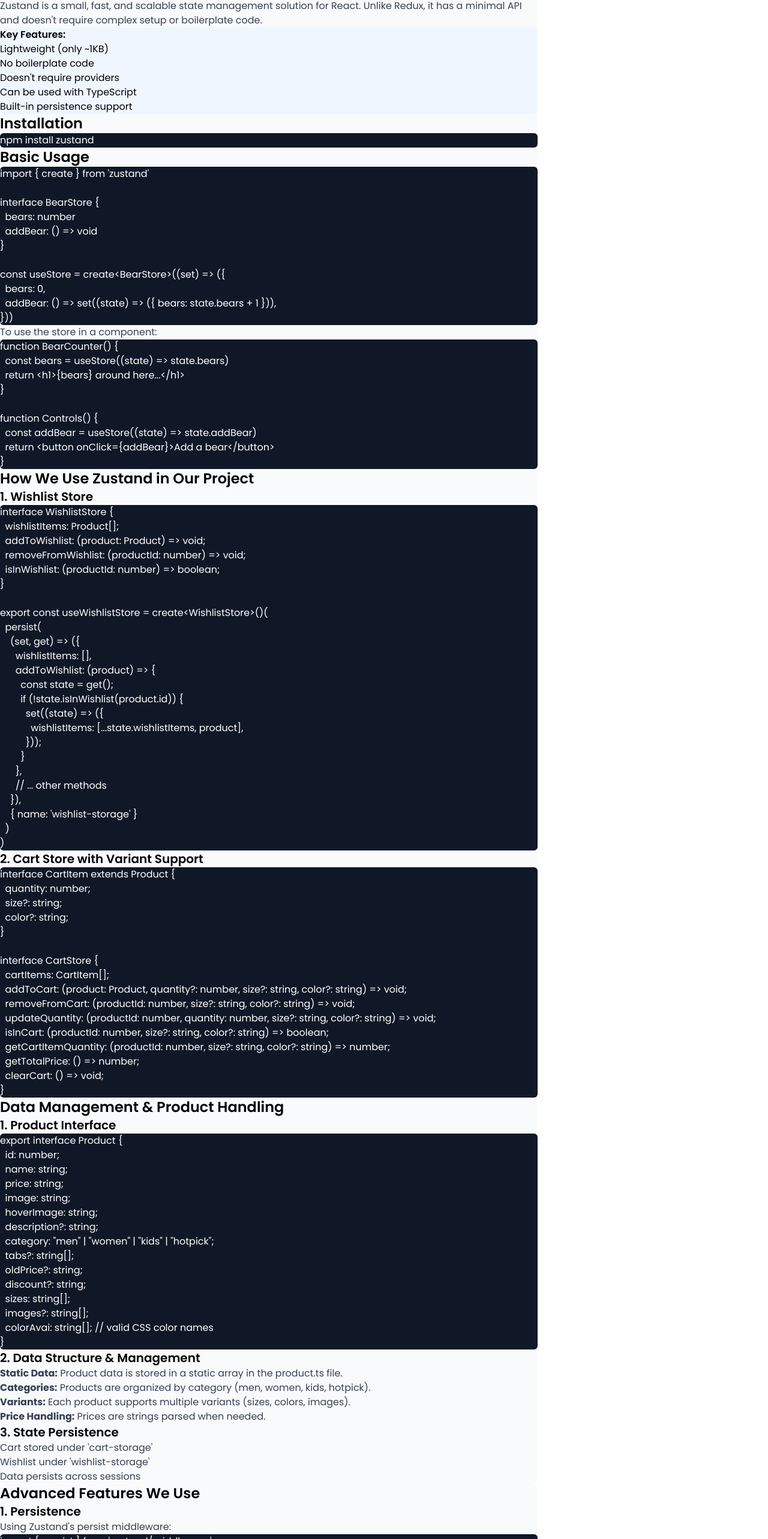
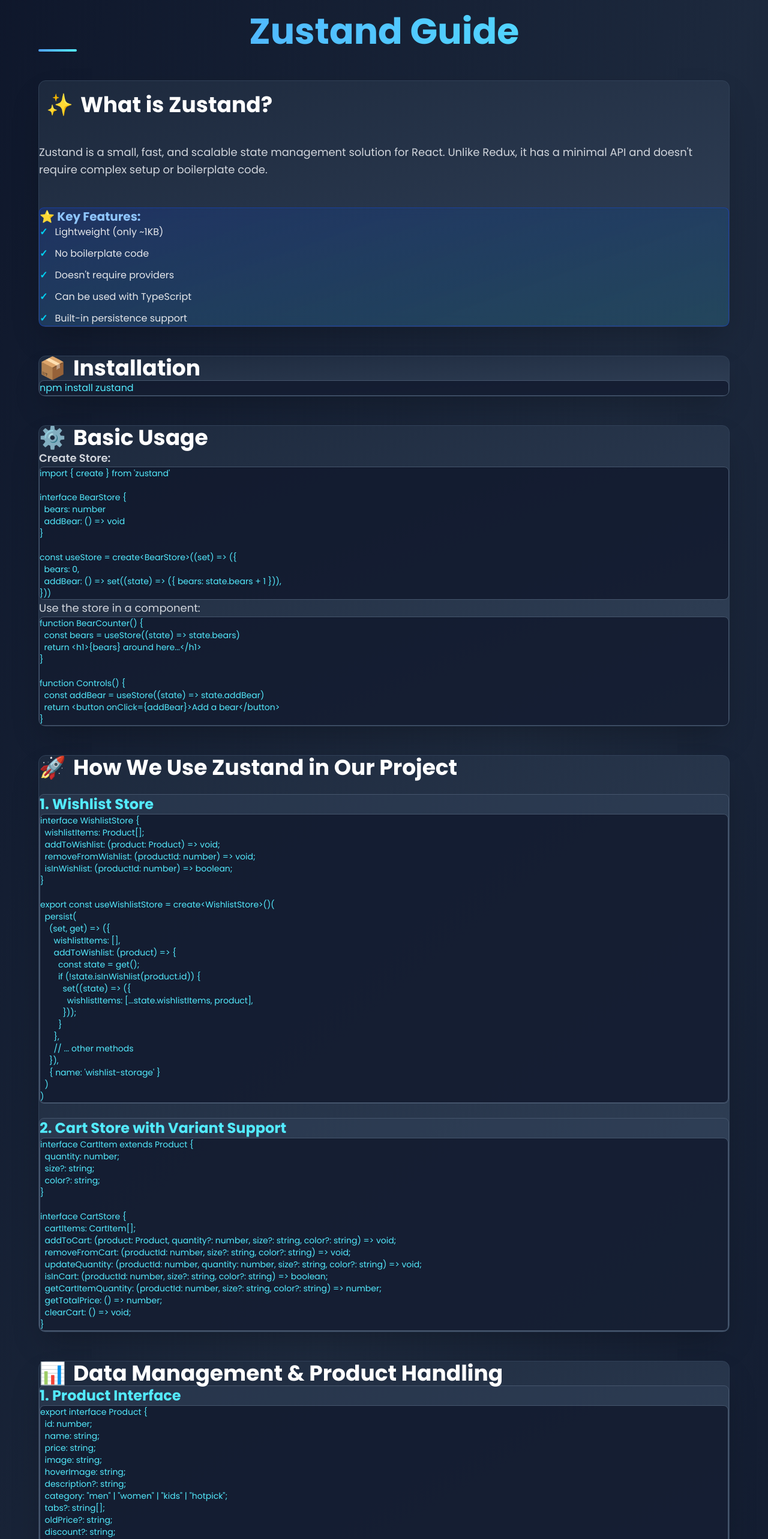
Before and after one commit to bhuvan-365/portfolio, a React (Vite) app: page /doc in a window 1280 px wide. Shown: the part 74-2640 px from the top of the page at 60% size. Built offline with nearby package versions, Linux system fonts and the light colour scheme.

Commit message:
update doc

```diff
--- a/src/pages/zustand.jsx
+++ b/src/pages/zustand.jsx
@@ -2,42 +2,84 @@
 
 const TestPage = () => {
     return (
-        <div className="min-h-screen bg-white p-8">
-            <div className="max-w-4xl mx-auto">
-                <h1 className="text-4xl font-bold mb-8">Zustand Guide</h1>
-
+        <div className="min-h-screen bg-gradient-to-br from-slate-900 via-slate-800 to-slate-900">
+            <div className="max-w-6xl !mx-auto px-6 sm:px-8 lg:px-12 py-16 sm:py-20">
+                {/* Header */}
+                <br/>
+<br/>
+<br/>
+<br/>
+                <div className="mb-16 sm:mb-20 text-center">
+                    <h1 className="text-5xl sm:text-6xl font-bold mb-4 bg-gradient-to-r from-blue-400 to-cyan-300 bg-clip-text text-transparent">
+                        Zustand Guide
+                    </h1>
+                    <div className="h-1 w-16 bg-gradient-to-r from-blue-400 to-cyan-300 mx-auto rounded-full"></div>
+                </div>
+<br/>
+<br/>
                 {/* Introduction Section */}
-                <section className="mb-12 bg-gray-50 p-6 rounded-lg">
-                    <h2 className="text-2xl font-semibold mb-4">What is Zustand?</h2>
-                    <p className="text-gray-700 mb-4">
+                <section className="mb-16 sm:mb-20 bg-gradient-to-br from-slate-800 to-slate-700 p-8 sm:p-10 rounded-xl border border-slate-700 shadow-2xl hover:border-slate-600 transition-all">
+                    <h2 className="text-3xl sm:text-4xl font-bold mb-6 text-white flex items-center gap-3">
+                        <br/>
+<br/>
+                        <span className="text-blue-400">✨</span> What is Zustand?
+                    </h2>
+                    <br/>
+                    <p className="text-gray-300 mb-6 text-lg leading-relaxed">
                         Zustand is a small, fast, and scalable state management solution for
                         React. Unlike Redux, it has a minimal API and doesn&apos;t require
                         complex setup or boilerplate code.
                     </p>
-                    <div className="bg-blue-50 p-4 rounded-md">
-                        <h3 className="font-semibold mb-2">Key Features:</h3>
-                        <ul className="list-disc pl-6 space-y-2">
-                            <li>Lightweight (only ~1KB)</li>
-                            <li>No boilerplate code</li>
-                            <li>Doesn&apos;t require providers</li>
-                            <li>Can be used with TypeScript</li>
-                            <li>Built-in persistence support</li>
+                    <br/>
+                    <br/>
+                    <div className="bg-gradient-to-br from-blue-900/40 to-cyan-900/40 p-6 sm:p-8 rounded-lg border border-blue-700/50 backdrop-blur-sm">
+                        <h3 className="font-bold text-xl mb-4 text-blue-300">⭐ Key Features:</h3>
+                        <ul className="grid gap-3 text-gray-200">
+                            <li className="flex items-start gap-3">
+                                <span className="text-cyan-400 font-bold mt-0.5">✓</span>
+                                <span>Lightweight (only ~1KB)</span>
+                            </li>
+                            <li className="flex items-start gap-3">
+                                <span className="text-cyan-400 font-bold mt-0.5">✓</span>
+                                <span>No boilerplate code</span>
+                            </li>
+                            <li className="flex items-start gap-3">
+                                <span className="text-cyan-400 font-bold mt-0.5">✓</span>
+                                <span>Doesn&apos;t require providers</span>
+                            </li>
+                            <li className="flex items-start gap-3">
+                                <span className="text-cyan-400 font-bold mt-0.5">✓</span>
+                                <span>Can be used with TypeScript</span>
+                            </li>
+                            <li className="flex items-start gap-3">
+                                <span className="text-cyan-400 font-bold mt-0.5">✓</span>
+                                <span>Built-in persistence support</span>
+                            </li>
                         </ul>
                     </div>
                 </section>
-
+<br/>
+<br/>
                 {/* Installation Section */}
-                <section className="mb-12 bg-gray-50 p-6 rounded-lg">
-                    <h2 className="text-2xl font-semibold mb-4">Installation</h2>
-                    <div className="bg-gray-900 text-white p-4 rounded-md font-mono">
+                <section className="mb-16 sm:mb-20 bg-gradient-to-br from-slate-800 to-slate-700 p-8 sm:p-10 rounded-xl border border-slate-700 shadow-2xl hover:border-slate-600 transition-all">
+                    <h2 className="text-3xl sm:text-4xl font-bold mb-6 text-white flex items-center gap-3">
+                        <span className="text-green-400">📦</span> Installation
+                    </h2>
+                    <div className="bg-slate-900/80 text-cyan-300 p-6 rounded-lg font-mono text-sm sm:text-base border border-slate-600 overflow-x-auto">
                         <p>npm install zustand</p>
                     </div>
                 </section>
-
+<br/>
+<br/>
                 {/* Basic Usage Section */}
-                <section className="mb-12 bg-gray-50 p-6 rounded-lg">
-                    <h2 className="text-2xl font-semibold mb-4">Basic Usage</h2>
-                    <div className="bg-gray-900 text-white p-4 rounded-md font-mono mb-4">
+                <section className="mb-16 sm:mb-20 bg-gradient-to-br from-slate-800 to-slate-700 p-8 sm:p-10 rounded-xl border border-slate-700 shadow-2xl hover:border-slate-600 transition-all">
+                    <h2 className="text-3xl sm:text-4xl font-bold mb-8 text-white flex items-center gap-3">
+                        <span className="text-purple-400">⚙️</span> Basic Usage
+                    </h2>
+                    <div className="space-y-6">
+                        <div>
+                            <h3 className="text-lg font-semibold text-gray-300 mb-4">Create Store:</h3>
+                            <div className="bg-slate-900/80 text-cyan-300 p-6 rounded-lg font-mono text-xs sm:text-sm overflow-x-auto border border-slate-600">
                                 <pre>{`import { create } from 'zustand'
 
 interface BearStore {
@@ -50,8 +92,10 @@
   addBear: () => set((state) => ({ bears: state.bears + 1 })),
 }))`}</pre>
                             </div>
-                    <p className="text-gray-700">To use the store in a component:</p>
-                    <div className="bg-gray-900 text-white p-4 rounded-md font-mono mt-4">
+                        </div>
+                        <div>
+                            <p className="text-gray-300 mb-4 text-lg">Use the store in a component:</p>
+                            <div className="bg-slate-900/80 text-cyan-300 p-6 rounded-lg font-mono text-xs sm:text-sm overflow-x-auto border border-slate-600">
                                 <pre>{`function BearCounter() {
   const bears = useStore((state) => state.bears)
   return <h1>{bears} around here...</h1>
@@ -62,17 +106,22 @@
   return <button onClick={addBear}>Add a bear</button>
 }`}</pre>
                             </div>
+                        </div>
+                    </div>
                 </section>
+<br/>
+<br/>
+                {/* How We Use Zustand Section */}
+                <section className="mb-16 sm:mb-20 bg-gradient-to-br from-slate-800 to-slate-700 p-8 sm:p-10 rounded-xl border border-slate-700 shadow-2xl hover:border-slate-600 transition-all">
+                    <h2 className="text-3xl sm:text-4xl font-bold mb-10 text-white flex items-center gap-3">
+                        <span className="text-yellow-400">🚀</span> How We Use Zustand in Our Project
+                    </h2>
+<br/>
 
-                {/* How We Use Zustand Section */}
-                <section className="mb-12 bg-gray-50 p-6 rounded-lg">
-                    <h2 className="text-2xl font-semibold mb-4">
-                        How We Use Zustand in Our Project
-                    </h2>
-
-                    <div className="mb-8">
-                        <h3 className="text-xl font-semibold mb-3">1. Wishlist Store</h3>
-                        <div className="bg-gray-900 text-white p-4 rounded-md font-mono">
+                    <div className="space-y-10">
+                        <div className="bg-slate-700/50 p-6 sm:p-8 rounded-lg border border-slate-600 hover:border-slate-500 transition-all">
+                            <h3 className="text-2xl font-bold mb-4 text-cyan-300">1. Wishlist Store</h3>
+                            <div className="bg-slate-900/80 text-cyan-300 p-6 rounded-lg font-mono text-xs sm:text-sm overflow-x-auto border border-slate-600">
                                 <pre>{`interface WishlistStore {
   wishlistItems: Product[];
   addToWishlist: (product: Product) => void;
@@ -99,12 +148,13 @@
 )`}</pre>
                             </div>
                         </div>
+<br/>
 
-                    <div>
-                        <h3 className="text-xl font-semibold mb-3">
+                        <div className="bg-slate-700/50 p-6 sm:p-8 rounded-lg border border-slate-600 hover:border-slate-500 transition-all">
+                            <h3 className="text-2xl font-bold mb-4 text-cyan-300">
                                 2. Cart Store with Variant Support
                             </h3>
-                        <div className="bg-gray-900 text-white p-4 rounded-md font-mono overflow-x-auto">
+                            <div className="bg-slate-900/80 text-cyan-300 p-6 rounded-lg font-mono text-xs sm:text-sm overflow-x-auto border border-slate-600">
                                 <pre>{`interface CartItem extends Product {
   quantity: number;
   size?: string;
@@ -123,18 +173,20 @@
 }`}</pre>
                             </div>
                         </div>
+                    </div>
                 </section>
-
+<br/>
+<br/>
                 {/* Data Management Section */}
-                <section className="mb-12 bg-gray-50 p-6 rounded-lg">
-                    <h2 className="text-2xl font-semibold mb-4">
-                        Data Management & Product Handling
+                <section className="mb-16 sm:mb-20 bg-gradient-to-br from-slate-800 to-slate-700 p-8 sm:p-10 rounded-xl border border-slate-700 shadow-2xl hover:border-slate-600 transition-all">
+                    <h2 className="text-3xl sm:text-4xl font-bold mb-10 text-white flex items-center gap-3">
+                        <span className="text-orange-400">📊</span> Data Management & Product Handling
                     </h2>
 
-                    <div className="space-y-6">
-                        <div>
-                            <h3 className="text-xl font-semibold mb-3">1. Product Interface</h3>
-                            <div className="bg-gray-900 text-white p-4 rounded-md font-mono">
+                    <div className="space-y-8">
+                        <div className="bg-slate-700/50 p-6 sm:p-8 rounded-lg border border-slate-600 hover:border-slate-500 transition-all">
+                            <h3 className="text-2xl font-bold mb-4 text-cyan-300">1. Product Interface</h3>
+                            <div className="bg-slate-900/80 text-cyan-300 p-6 rounded-lg font-mono text-xs sm:text-sm overflow-x-auto border border-slate-600">
                                 <pre>{`export interface Product {
   id: number;
   name: string;
@@ -152,53 +204,79 @@
 }`}</pre>
                             </div>
                         </div>
+<br/>
 
-                        <div>
-                            <h3 className="text-xl font-semibold mb-3">
+                        <div className="bg-slate-700/50 p-6 sm:p-8 rounded-lg border border-slate-600 hover:border-slate-500 transition-all">
+                            <h3 className="text-2xl font-bold mb-6 text-cyan-300">
                                 2. Data Structure & Management
                             </h3>
-                            <ul className="list-disc pl-6 space-y-3 text-gray-700">
-                                <li>
-                                    <strong>Static Data:</strong> Product data is stored in a
-                                    static array in the <code>product.ts</code> file.
+                            <ul className="space-y-4 text-gray-300">
+                                <li className="flex items-start gap-4">
+                                    <span className="text-cyan-400 font-bold text-lg mt-1">→</span>
+                                    <span className="text-base leading-relaxed">
+                                        <strong className="text-gray-100">Static Data:</strong> Product data is stored in a
+                                        static array in the <code className="bg-slate-900 px-2 py-1 rounded text-cyan-300">product.ts</code> file.
+                                    </span>
                                 </li>
-                                <li>
-                                    <strong>Categories:</strong> Products are organized by category
+                                <li className="flex items-start gap-4">
+                                    <span className="text-cyan-400 font-bold text-lg mt-1">→</span>
+                                    <span className="text-base leading-relaxed">
+                                        <strong className="text-gray-100">Categories:</strong> Products are organized by category
                                         (men, women, kids, hotpick).
+                                    </span>
                                 </li>
-                                <li>
-                                    <strong>Variants:</strong> Each product supports multiple
+                                <li className="flex items-start gap-4">
+                                    <span className="text-cyan-400 font-bold text-lg mt-1">→</span>
+                                    <span className="text-base leading-relaxed">
+                                        <strong className="text-gray-100">Variants:</strong> Each product supports multiple
                                         variants (sizes, colors, images).
+                                    </span>
                                 </li>
-                                <li>
-                                    <strong>Price Handling:</strong> Prices are strings parsed when
+                                <li className="flex items-start gap-4">
+                                    <span className="text-cyan-400 font-bold text-lg mt-1">→</span>
+                                    <span className="text-base leading-relaxed">
+                                        <strong className="text-gray-100">Price Handling:</strong> Prices are strings parsed when
                                         needed.
+                                    </span>
                                 </li>
                             </ul>
                         </div>
-
-                        <div>
-                            <h3 className="text-xl font-semibold mb-3">3. State Persistence</h3>
-                            <ul className="list-disc pl-6 space-y-2 text-gray-700">
-                                <li>Cart stored under 'cart-storage'</li>
-                                <li>Wishlist under 'wishlist-storage'</li>
-                                <li>Data persists across sessions</li>
+<br/>
+                        <div className="bg-slate-700/50 p-6 sm:p-8 rounded-lg border border-slate-600 hover:border-slate-500 transition-all">
+                            <h3 className="text-2xl font-bold mb-6 text-cyan-300">3. State Persistence</h3>
+                            <ul className="space-y-3 text-gray-300">
+                                <li className="flex items-center gap-3">
+                                    <span className="h-2 w-2 bg-cyan-400 rounded-full"></span>
+                                    <span>Cart stored under <code className="bg-slate-900 px-2 py-1 rounded text-cyan-300">'cart-storage'</code></span>
+                                </li>
+                                <li className="flex items-center gap-3">
+                                    <span className="h-2 w-2 bg-cyan-400 rounded-full"></span>
+                                    <span>Wishlist under <code className="bg-slate-900 px-2 py-1 rounded text-cyan-300">'wishlist-storage'</code></span>
+                                </li>
+                                <li className="flex items-center gap-3">
+                                    <span className="h-2 w-2 bg-cyan-400 rounded-full"></span>
+                                    <span>Data persists across sessions</span>
+                                </li>
                             </ul>
                         </div>
                     </div>
                 </section>
+<br/>
+<br/>
+                {/* Advanced Features Section */}
+                <section className="mb-16 sm:mb-20 bg-gradient-to-br from-slate-800 to-slate-700 p-8 sm:p-10 rounded-xl border border-slate-700 shadow-2xl hover:border-slate-600 transition-all">
+                    <h2 className="text-3xl sm:text-4xl font-bold mb-10 text-white flex items-center gap-3">
+                        <span className="text-pink-400">🔧</span> Advanced Features We Use
+                    </h2>
+<br/>
 
-                {/* Advanced Features Section */}
-                <section className="mb-12 bg-gray-50 p-6 rounded-lg">
-                    <h2 className="text-2xl font-semibold mb-4">Advanced Features We Use</h2>
-
-                    <div className="space-y-4">
-                        <div>
-                            <h3 className="text-xl font-semibold mb-2">1. Persistence</h3>
-                            <p className="text-gray-700">
+                    <div className="space-y-6">
+                        <div className="bg-slate-700/50 p-6 sm:p-8 rounded-lg border border-slate-600 hover:border-slate-500 transition-all">
+                            <h3 className="text-xl font-bold mb-4 text-cyan-300">1. Persistence</h3>
+                            <p className="text-gray-300 mb-4">
                                 Using Zustand&apos;s persist middleware:
                             </p>
-                            <div className="bg-gray-900 text-white p-4 rounded-md font-mono mt-2">
+                            <div className="bg-slate-900/80 text-cyan-300 p-6 rounded-lg font-mono text-xs sm:text-sm overflow-x-auto border border-slate-600">
                                 <pre>{`import { persist } from 'zustand/middleware'
 
 create()(
@@ -211,20 +289,20 @@
 )`}</pre>
                             </div>
                         </div>
-
-                        <div>
-                            <h3 className="text-xl font-semibold mb-2">2. TypeScript Integration</h3>
-                            <p className="text-gray-700">
+<br/>
+                        <div className="bg-slate-700/50 p-6 sm:p-8 rounded-lg border border-slate-600 hover:border-slate-500 transition-all">
+                            <h3 className="text-xl font-bold mb-4 text-cyan-300">2. TypeScript Integration</h3>
+                            <p className="text-gray-300">
                                 Type-safe store definitions using interfaces.
                             </p>
                         </div>
-
-                        <div>
-                            <h3 className="text-xl font-semibold mb-2">3. Computed Values</h3>
-                            <p className="text-gray-700">
+<br/>
+                        <div className="bg-slate-700/50 p-6 sm:p-8 rounded-lg border border-slate-600 hover:border-slate-500 transition-all">
+                            <h3 className="text-xl font-bold mb-4 text-cyan-300">3. Computed Values</h3>
+                            <p className="text-gray-300 mb-4">
                                 Getter functions for derived state:
                             </p>
-                            <div className="bg-gray-900 text-white p-4 rounded-md font-mono mt-2">
+                            <div className="bg-slate-900/80 text-cyan-300 p-6 rounded-lg font-mono text-xs sm:text-sm overflow-x-auto border border-slate-600">
                                 <pre>{`getTotalPrice: () => {
   const state = get();
   return state.cartItems.reduce(
@@ -236,27 +314,47 @@
                         </div>
                     </div>
                 </section>
-
+<br/>
+<br/>
                 {/* Best Practices Section */}
-                <section className="mb-12 bg-gray-50 p-6 rounded-lg">
-                    <h2 className="text-2xl font-semibold mb-4">Best Practices</h2>
-                    <ul className="list-disc pl-6 space-y-3">
-                        <li>
-                            <strong>Selective Updates:</strong> Subscribe to only the state
+                <section className="mb-12 bg-gradient-to-br from-slate-800 to-slate-700 p-8 sm:p-10 rounded-xl border border-slate-700 shadow-2xl hover:border-slate-600 transition-all">
+                    <h2 className="text-3xl sm:text-4xl font-bold mb-8 text-white flex items-center gap-3">
+                        <span className="text-lime-400">💡</span> Best Practices
+                    </h2>
+                    <br/>
+<br/>
+                    <ul className="space-y-4">
+                        <li className="flex items-start gap-4 bg-slate-700/50 p-4 sm:p-5 rounded-lg border border-slate-600 hover:border-slate-500 transition-all">
+                            <span className="text-lime-400 font-bold text-lg mt-0.5">✓</span>
+                            <span className="text-gray-200">
+                                <strong className="text-gray-100">Selective Updates:</strong> Subscribe to only the state
                                 slices you need.
+                            </span>
                         </li>
-                        <li>
-                            <strong>TypeScript:</strong> Always type your store interfaces.
+                        <li className="flex items-start gap-4 bg-slate-700/50 p-4 sm:p-5 rounded-lg border border-slate-600 hover:border-slate-500 transition-all">
+                            <span className="text-lime-400 font-bold text-lg mt-0.5">✓</span>
+                            <span className="text-gray-200">
+                                <strong className="text-gray-100">TypeScript:</strong> Always type your store interfaces.
+                            </span>
                         </li>
-                        <li>
-                            <strong>Middleware:</strong> Use persist or devtools wisely.
+                        <li className="flex items-start gap-4 bg-slate-700/50 p-4 sm:p-5 rounded-lg border border-slate-600 hover:border-slate-500 transition-all">
+                            <span className="text-lime-400 font-bold text-lg mt-0.5">✓</span>
+                            <span className="text-gray-200">
+                                <strong className="text-gray-100">Middleware:</strong> Use persist or devtools wisely.
+                            </span>
                         </li>
-                        <li>
-                            <strong>Organization:</strong> Keep related state/actions together.
+                        <li className="flex items-start gap-4 bg-slate-700/50 p-4 sm:p-5 rounded-lg border border-slate-600 hover:border-slate-500 transition-all">
+                            <span className="text-lime-400 font-bold text-lg mt-0.5">✓</span>
+                            <span className="text-gray-200">
+                                <strong className="text-gray-100">Organization:</strong> Keep related state/actions together.
+                            </span>
                         </li>
-                        <li>
-                            <strong>Computed Values:</strong> Use derived values instead of
+                        <li className="flex items-start gap-4 bg-slate-700/50 p-4 sm:p-5 rounded-lg border border-slate-600 hover:border-slate-500 transition-all">
+                            <span className="text-lime-400 font-bold text-lg mt-0.5">✓</span>
+                            <span className="text-gray-200">
+                                <strong className="text-gray-100">Computed Values:</strong> Use derived values instead of
                                 storing computed data.
+                            </span>
                         </li>
                     </ul>
                 </section>
```
Lines whose indentation alone changed are shown as unchanged.
